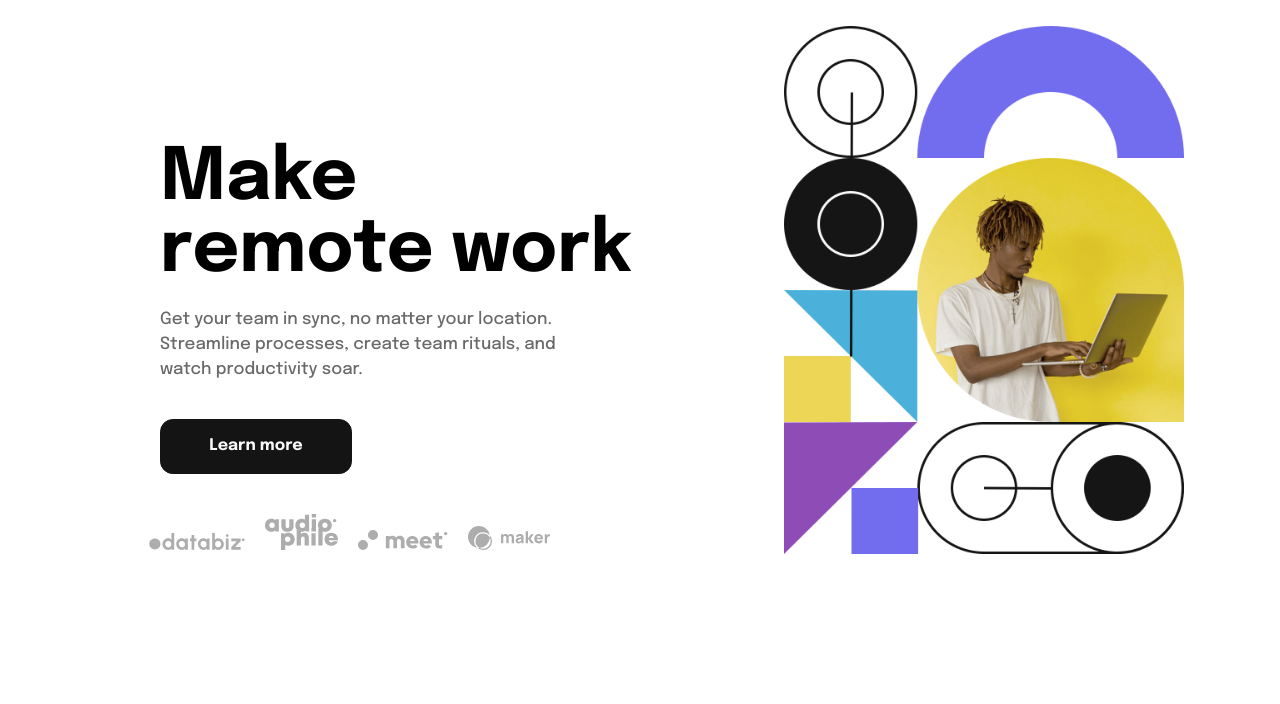
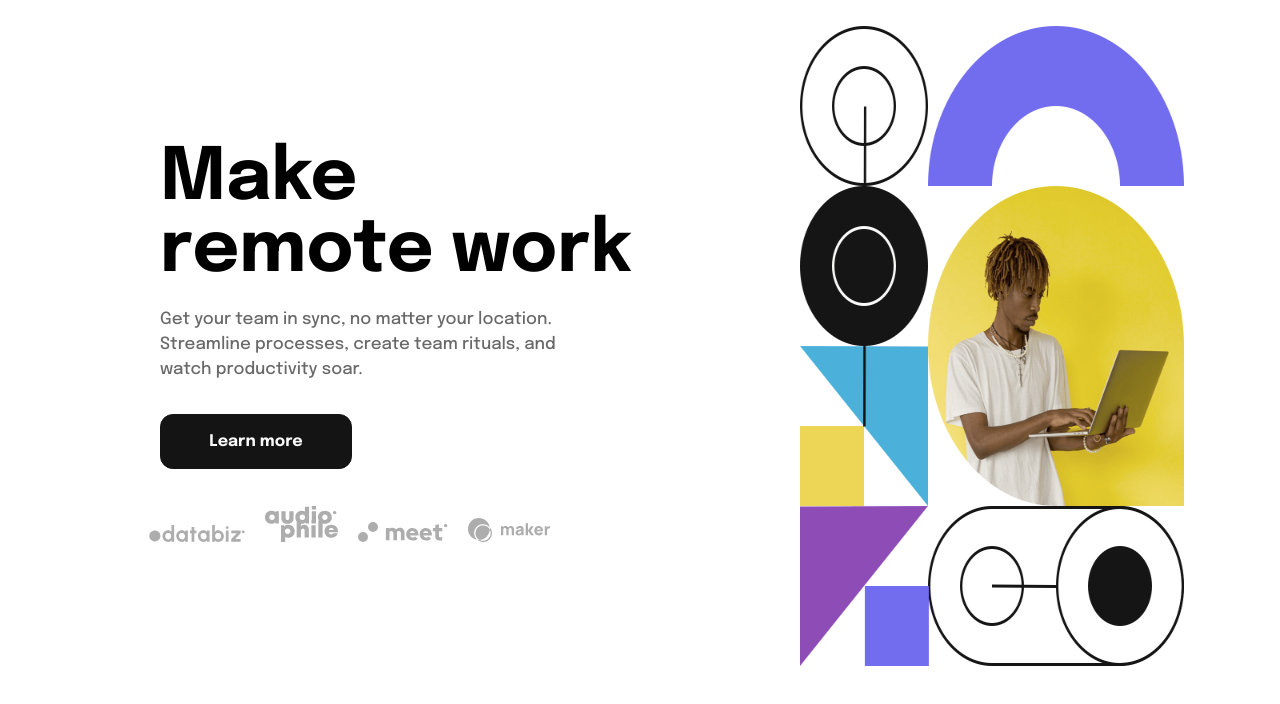
Before and after one commit to ryanwilll/LaddingPageDropMenu, a plain HTML site: page index.html in a window 1280 px wide. Shown: the part 54-758 px from the top of the page. Drawn offline with nearby package versions, Linux system fonts and the light colour scheme.

```diff
--- a/src/styles.css
+++ b/src/styles.css
@@ -199,17 +199,6 @@ ul li {
   display: none;
 }
 
-@keyframes slide-top {
-  0% {
-    -webkit-transform: translateY(-100px);
-    transform: translateY(-100px);
-  }
-  100% {
-    -webkit-transform: translateY(0);
-    transform: translateY(0);
-  }
-}
-
 @media screen and (min-width: 750px) {
   .img-mobile {
     margin: 0 auto;
@@ -221,15 +210,16 @@ ul li {
 
 @media screen and (min-width: 1200px) {
   body {
-    overflow: hidden;
+    max-width: 100vw;
+    max-height: 100vh;
   }
   .img-mobile {
     display: none;
   }
   .img-desktop {
     display: inline-block;
-    width: 25em;
-    height: 33em;
+    width: 30%;
+    height: 80%;
     position: absolute;
     right: 0;
     top: 0;
@@ -249,7 +239,7 @@ ul li {
   main .title-main {
     font-size: 4.5em;
     word-wrap: break-word;
-    max-width: 10em;
+    max-width: 6.56em;
     text-align: left;
     line-height: 1em;
     margin-bottom: 0.5em;
@@ -266,9 +256,10 @@ ul li {
   main .btn-main {
     display: block;
     width: 30%;
-    margin: 2.3em 0 0;
+    margin: 1em 0;
     padding: 0.9em;
     border: 1px solid var(--AlmostBlack);
+    margin: 2em 0 0 0;
   }
   main .btn-main:hover {
     background-color: var(--AlmostWhite);
@@ -281,12 +272,12 @@ ul li {
     flex-direction: row;
     justify-content: left;
     max-width: 78%;
-    margin: 0 auto;
+    margin: 1em auto;
   }
 
   footer img {
     display: inline-block;
-    margin: 1em 0.5em 0.5em;
+    margin: -0.2em 0.5em 0.5em;
     max-height: 100%;
     max-width: 6em;
   }
@@ -419,3 +410,13 @@ ul li {
     margin-top: 0.6em;
   }
 }
+@keyframes slide-top {
+  0% {
+    -webkit-transform: translateY(-100px);
+    transform: translateY(-100px);
+  }
+  100% {
+    -webkit-transform: translateY(0);
+    transform: translateY(0);
+  }
+}
```
